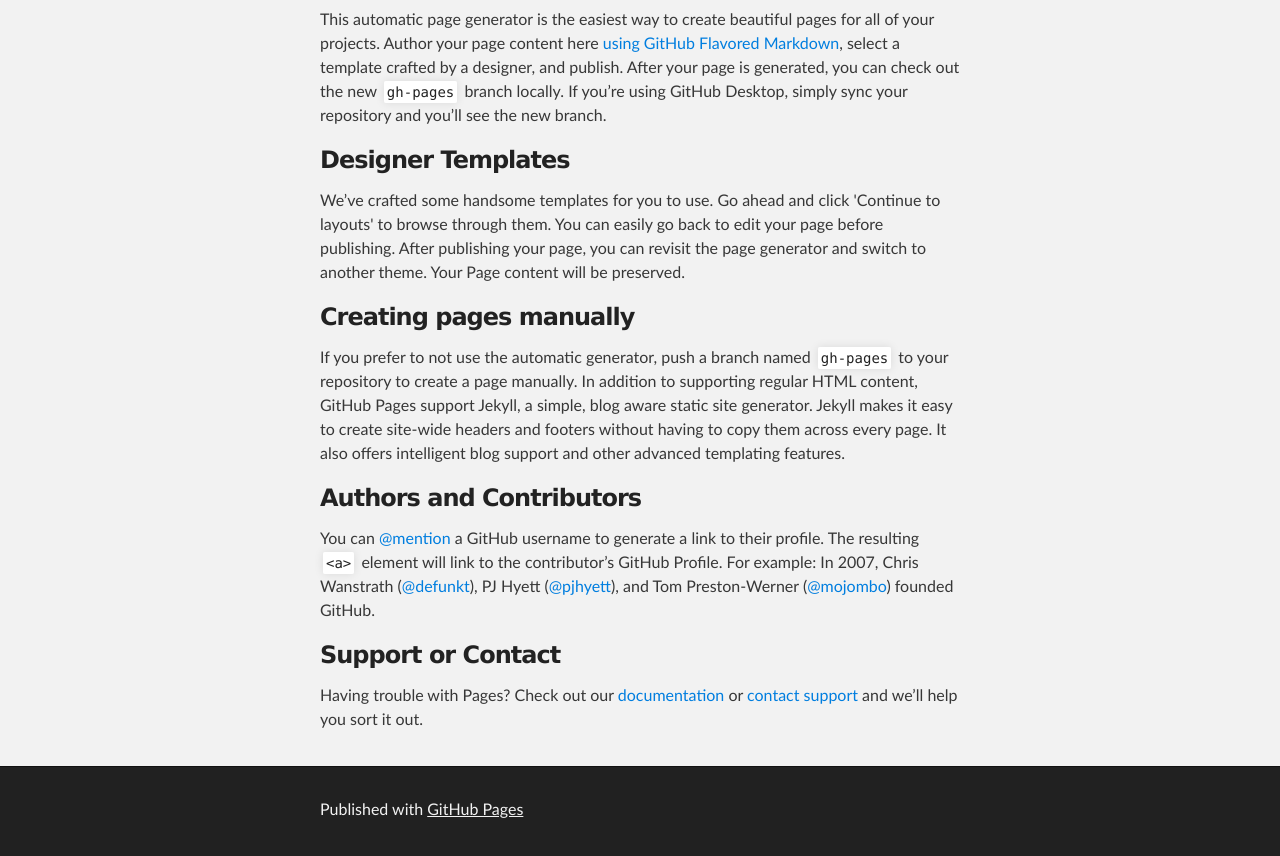
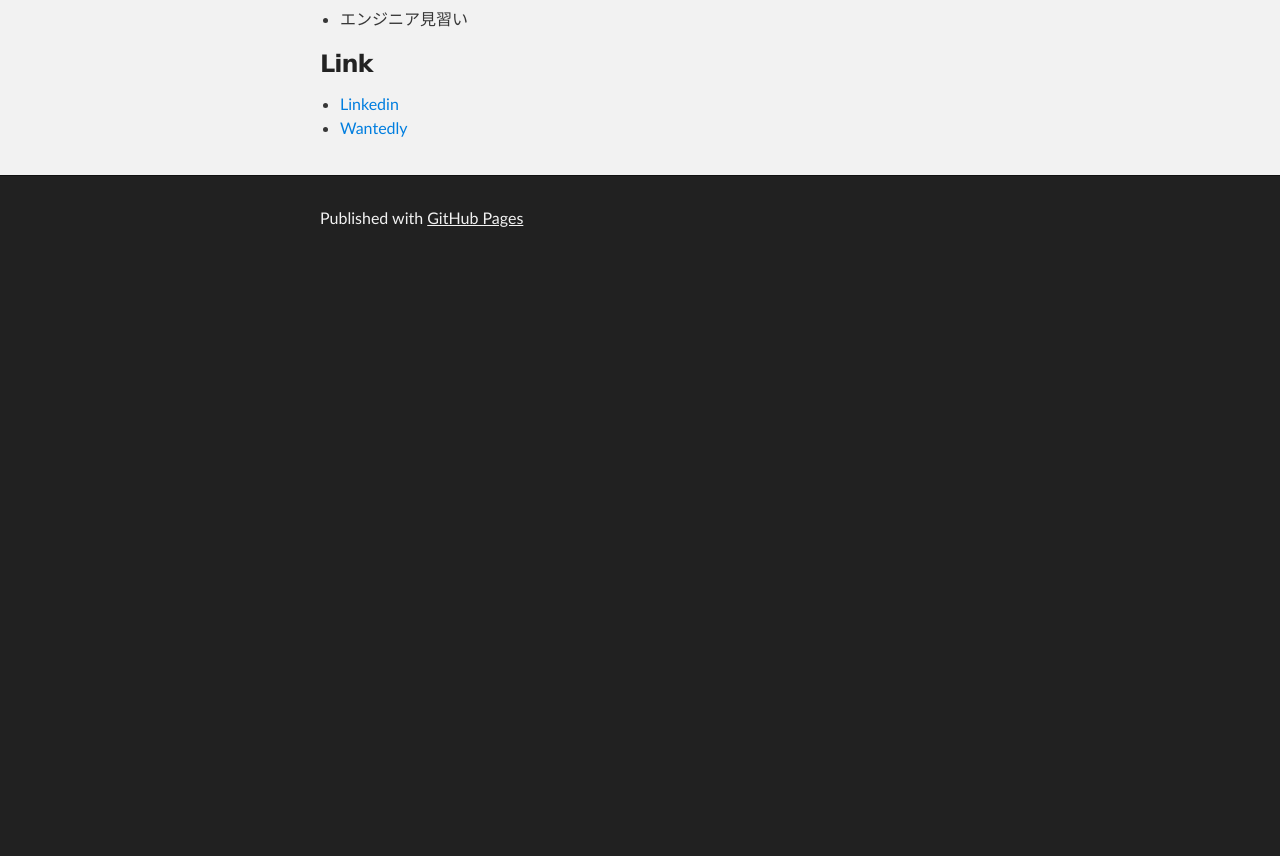
Before and after one commit to naoyamuto/naoyamuto.github.io, a plain HTML site: page index.html in a window 1280 px wide. Shown: the part 285-1141 px from the top of the page. After the commit the page ends 800 px from the top, so only its background shows below. Drawn offline with Linux system fonts and the light colour scheme.

Commit message:
Replace master branch with page content via GitHub

```diff
--- a/index.html
+++ b/index.html
@@ -28,29 +28,19 @@
     <div id="main_content_wrap" class="outer">
       <section id="main_content" class="inner">
         <h2>
-<a id="welcome-to-github-pages" class="anchor" href="#welcome-to-github-pages" aria-hidden="true"><span aria-hidden="true" class="octicon octicon-link"></span></a>Welcome to GitHub Pages.</h2>
+<a id="profile" class="anchor" href="#profile" aria-hidden="true"><span aria-hidden="true" class="octicon octicon-link"></span></a>Profile</h2>
 
-<p>This automatic page generator is the easiest way to create beautiful pages for all of your projects. Author your page content here <a href="https://guides.github.com/features/mastering-markdown/">using GitHub Flavored Markdown</a>, select a template crafted by a designer, and publish. After your page is generated, you can check out the new <code>gh-pages</code> branch locally. If you’re using GitHub Desktop, simply sync your repository and you’ll see the new branch.</p>
+<ul>
+<li>エンジニア見習い</li>
+</ul>
 
 <h3>
-<a id="designer-templates" class="anchor" href="#designer-templates" aria-hidden="true"><span aria-hidden="true" class="octicon octicon-link"></span></a>Designer Templates</h3>
+<a id="link" class="anchor" href="#link" aria-hidden="true"><span aria-hidden="true" class="octicon octicon-link"></span></a>Link</h3>
 
-<p>We’ve crafted some handsome templates for you to use. Go ahead and click 'Continue to layouts' to browse through them. You can easily go back to edit your page before publishing. After publishing your page, you can revisit the page generator and switch to another theme. Your Page content will be preserved.</p>
-
-<h3>
-<a id="creating-pages-manually" class="anchor" href="#creating-pages-manually" aria-hidden="true"><span aria-hidden="true" class="octicon octicon-link"></span></a>Creating pages manually</h3>
-
-<p>If you prefer to not use the automatic generator, push a branch named <code>gh-pages</code> to your repository to create a page manually. In addition to supporting regular HTML content, GitHub Pages support Jekyll, a simple, blog aware static site generator. Jekyll makes it easy to create site-wide headers and footers without having to copy them across every page. It also offers intelligent blog support and other advanced templating features.</p>
-
-<h3>
-<a id="authors-and-contributors" class="anchor" href="#authors-and-contributors" aria-hidden="true"><span aria-hidden="true" class="octicon octicon-link"></span></a>Authors and Contributors</h3>
-
-<p>You can <a href="https://github.com/blog/821" class="user-mention">@mention</a> a GitHub username to generate a link to their profile. The resulting <code>&lt;a&gt;</code> element will link to the contributor’s GitHub Profile. For example: In 2007, Chris Wanstrath (<a href="https://github.com/defunkt" class="user-mention">@defunkt</a>), PJ Hyett (<a href="https://github.com/pjhyett" class="user-mention">@pjhyett</a>), and Tom Preston-Werner (<a href="https://github.com/mojombo" class="user-mention">@mojombo</a>) founded GitHub.</p>
-
-<h3>
-<a id="support-or-contact" class="anchor" href="#support-or-contact" aria-hidden="true"><span aria-hidden="true" class="octicon octicon-link"></span></a>Support or Contact</h3>
-
-<p>Having trouble with Pages? Check out our <a href="https://help.github.com/pages">documentation</a> or <a href="https://github.com/contact">contact support</a> and we’ll help you sort it out.</p>
+<ul>
+<li><a href="https://www.linkedin.com/in/naoyamuto">Linkedin</a></li>
+<li><a href="https://www.wantedly.com/users/60345">Wantedly</a></li>
+</ul>
       </section>
     </div>
 
```
Also changed, not shown: params.json (+1 -1 lines).
